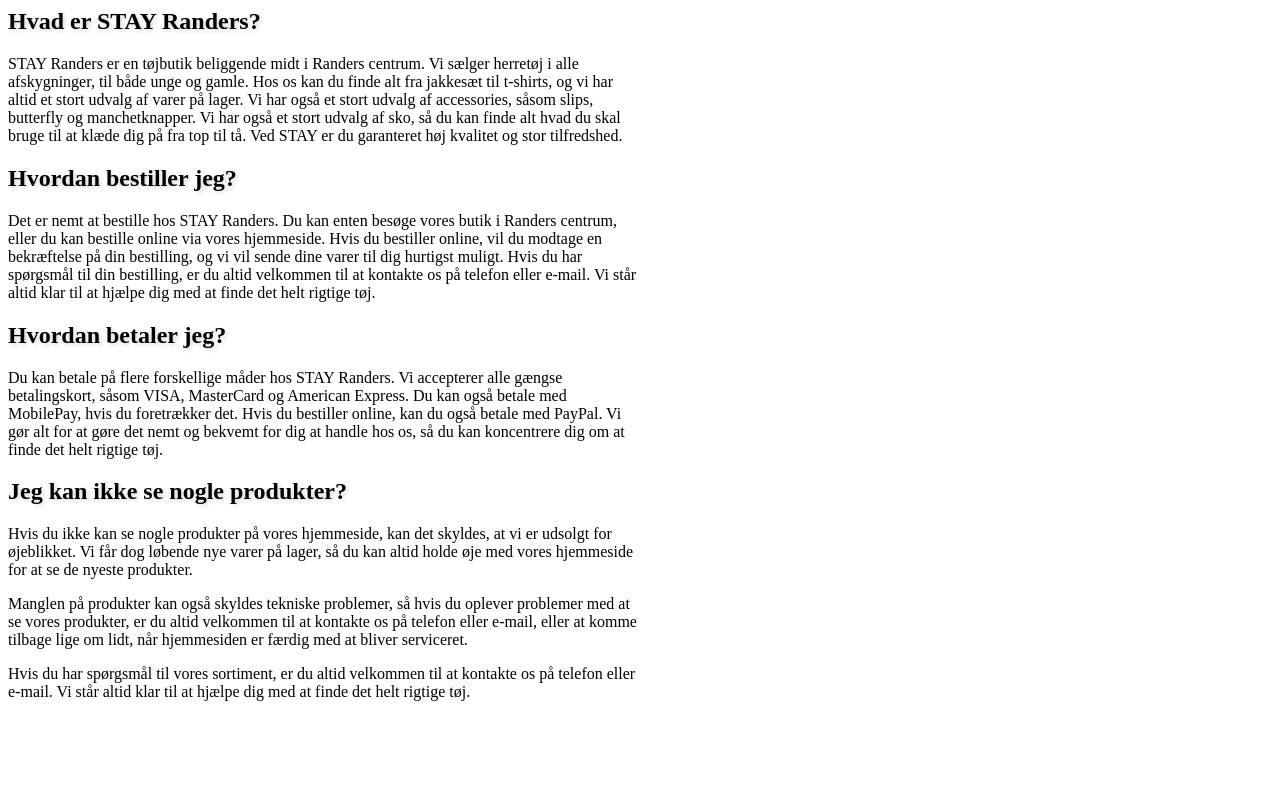
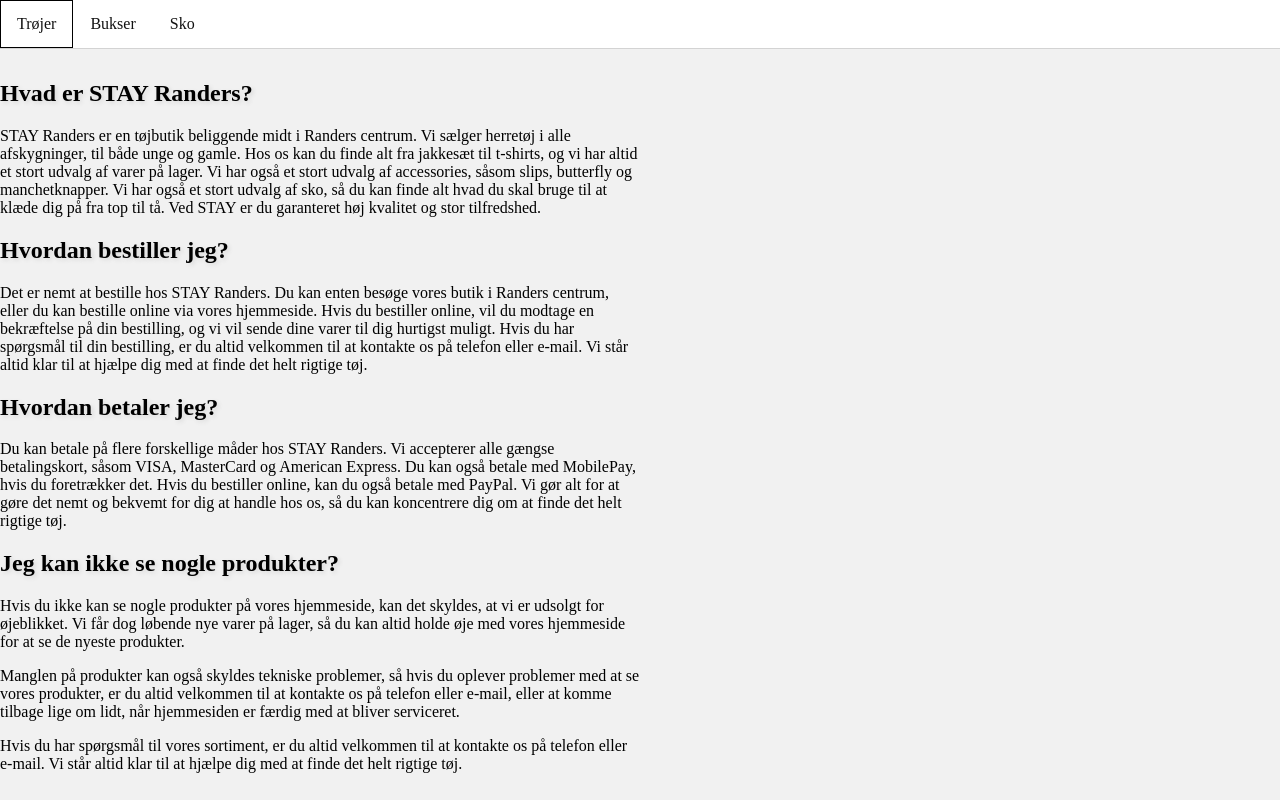
Before and after one commit to z0hnan/StayHjemmeside, a Flask app: template templates/FAQ.html in a window 1280 px wide. Run offline with Flask 3, Linux system fonts and the light colour scheme; the template is opened without the code that fills it, so the values that code supplies are empty.

Commit message:
julemanden

```diff
--- a/static/styles/FAQ.css
+++ b/static/styles/FAQ.css
@@ -1,3 +1,39 @@
 h2{
     text-shadow: 2px 2px 4px #D8D8D8;
 }
+body {
+    margin: 0;
+    background-color: #f1f1f1;
+  }
+  .navbar-placeholder {
+    height: 60px;
+  }
+  ul {
+    list-style-type: none;
+    margin: 0;
+    padding: 0;
+    overflow: hidden;
+    background-color: white;
+    border-bottom: 1px solid lightgray;
+    position: fixed;
+    top: 0;
+    width: 100%;
+    z-index: 2;
+  }
+
+  li {
+    float: left;
+  }
+
+  li a {
+    display: block;
+    color: #111;
+    text-align: center;
+    padding: 14px 16px;
+    text-decoration: none;
+    border: 1px solid white;
+  }
+
+  li a:hover {
+      border: 1px solid black;
+    }
--- a/templates/FAQ.html
+++ b/templates/FAQ.html
@@ -7,6 +7,14 @@
     <script src="static/scripts/main.js"></script>
 </head>
 <body>
+    <div class="navbar-placeholder"></div>
+    <nav class="navbar">
+        <ul class="navbar-list">
+            <li><a class="navbar-item" id="active" href="index.html" >Trøjer</a></li>
+            <li><a class="navbar-item" href="FAQ.html">Bukser</a></li>
+            <li><a class="navbar-item" href="product.html">Sko</a></li>
+        </ul>
+    </nav>
     <h2>Hvad er STAY Randers?</h2>
     <p style="width: 50%;">STAY Randers er en tøjbutik beliggende midt i Randers centrum. Vi sælger herretøj i alle afskygninger, til både unge og gamle.
         Hos os kan du finde alt fra jakkesæt til t-shirts, og vi har altid et stort udvalg af varer på lager. Vi har også et stort udvalg af accessories, såsom slips, butterfly og manchetknapper.
```
